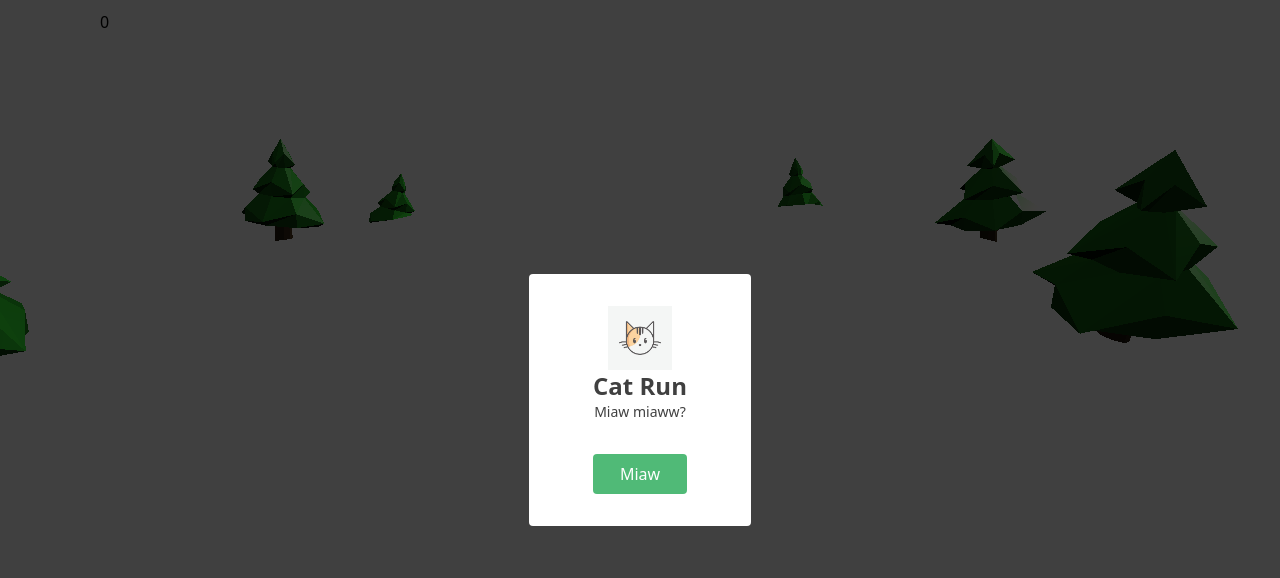
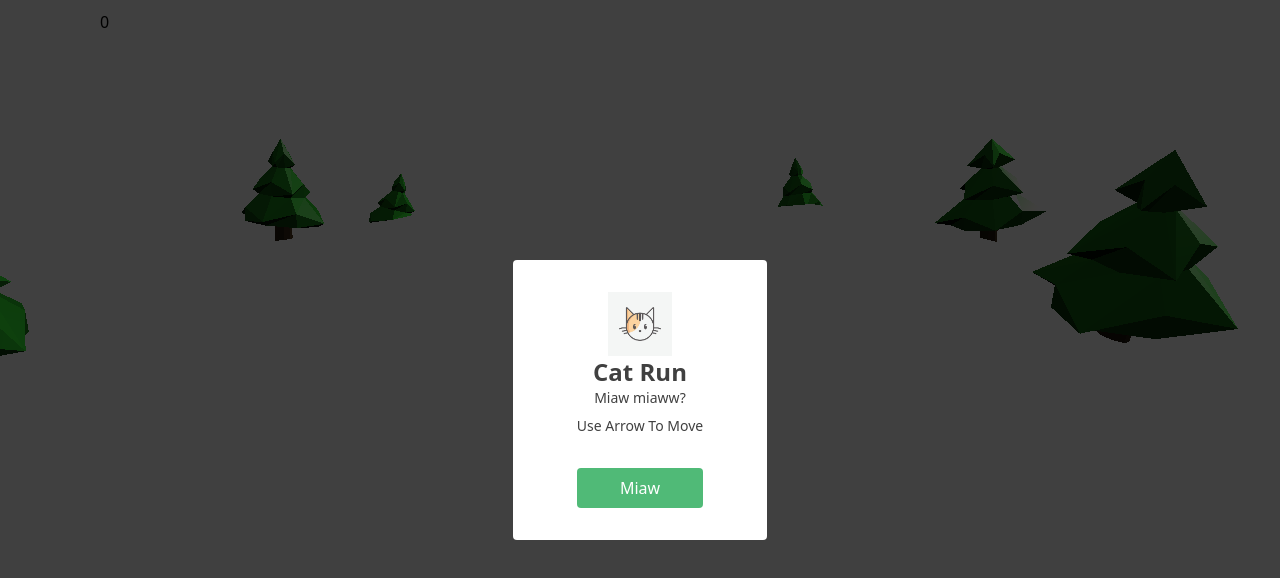
Before and after one commit to cg2021c/final-project-tim-kele, a website: page index.html in a window 1280 px wide. Drawn offline with nearby package versions, Linux system fonts and the light colour scheme.

Commit message:
feat: add hint for move

```diff
--- a/index.html
+++ b/index.html
@@ -21,7 +21,8 @@
             <div class="py-8 px-16 bg-white rounded shadow-md text-center">
                 <img style="display:inline;" src="public/images/cats.webp" height="64" width="64" alt="cat logo"></img>
                 <p class="text-2xl font-bold">Cat Run</p>
-                <p class="text-sm mb-8">Miaw miaww?</p>
+                <p class="text-sm mb-2">Miaw miaww?</p>
+                <p class="text-sm mb-8">Use Arrow To Move</p>
                 <button onClick="hideFrontMenu();" class="bg-green-600 text-white py-2 w-full rounded hover:bg-green-900">Miaw</button>
             </div>
         </div>
```
